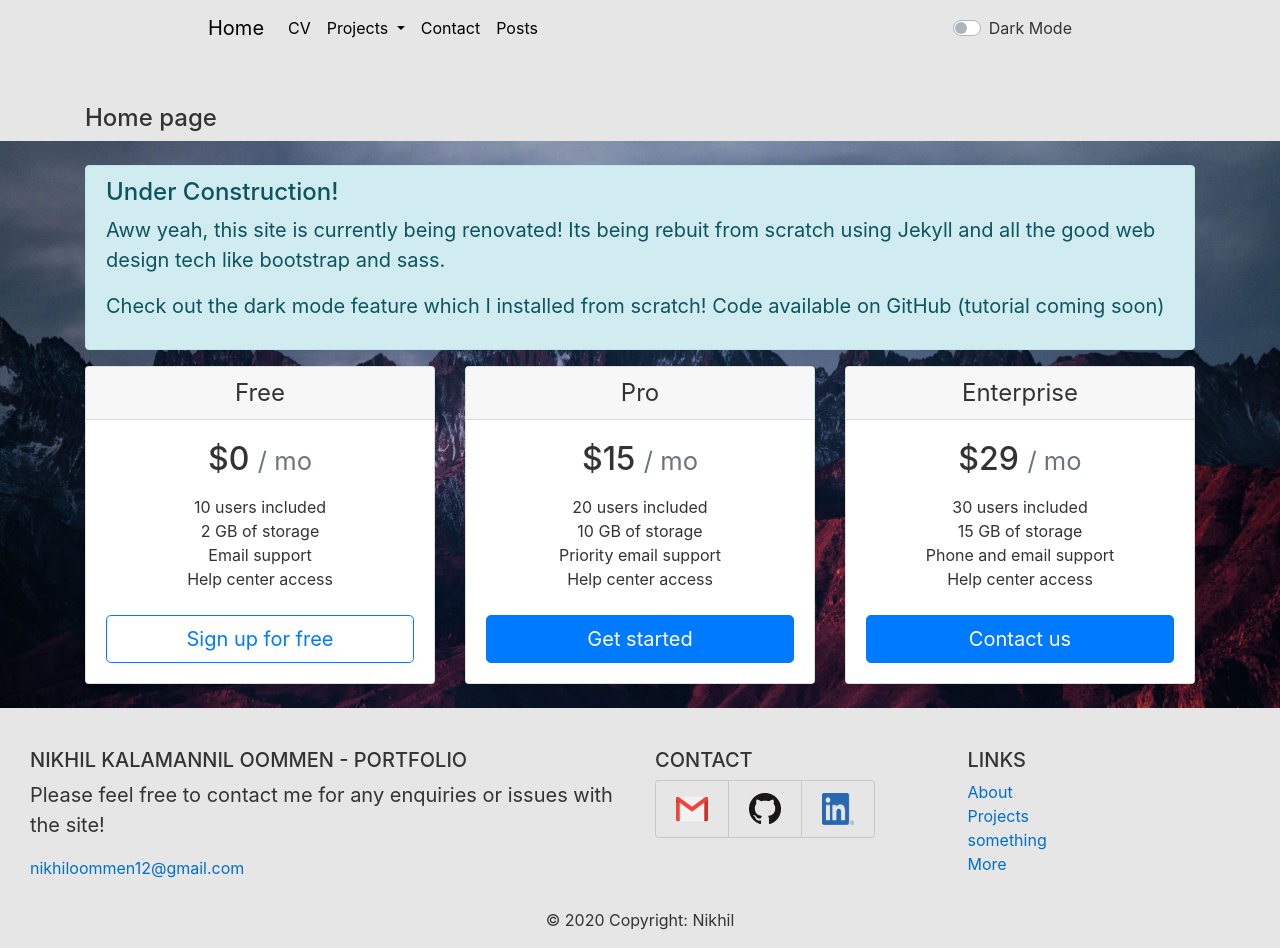
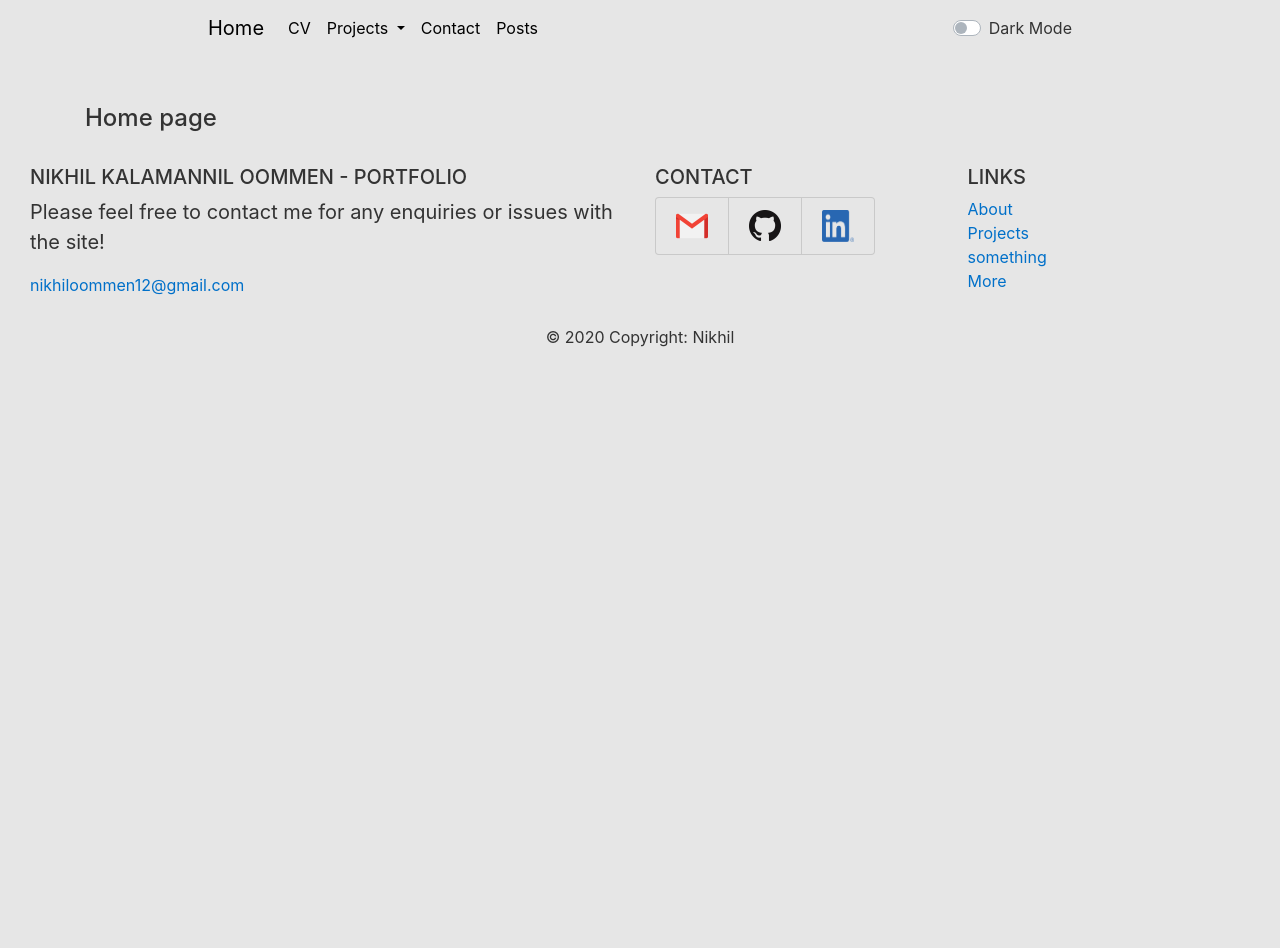
Before and after one commit to Nikhil-KO/Nikhil-KO.github.io, a Jekyll site: the page built from index.md, in a window 1280 px wide. Built offline with Jekyll 4.4.1, drawn with Linux system fonts in a browser that asks for light colours; after the commit the page ends 900 px from its top, so only the background shows below that.

Commit message:
Revert "Fix the bug with image url path relativity"
This reverts commit 45acb9a7ecd68779ad7fbf3daec55ea6dc7f83b1.

```diff
--- a/_includes/construction.html
+++ /dev/null
@@ -1,57 +0,0 @@
-<div id="construction">
-<div class="container">
-    <br>
-<div class="alert alert-info" role="alert">
-    <h4 class="alert-heading">Under Construction!</h4>
-    <p>Aww yeah, this site is currently being renovated! Its being rebuit from scratch using Jekyll and all the good web design tech like bootstrap and sass.</p>
-    <p>Check out the dark mode feature which I installed from scratch! Code available on GitHub (tutorial coming soon)</p>
-</div>
-<div class="card-deck mb-3 text-center">
-    <div class="card mb-4 shadow-sm">
-        <div class="card-header">
-            <h4 class="my-0 font-weight-normal">Free</h4>
-        </div>
-        <div class="card-body">
-            <h1 class="card-title pricing-card-title">$0 <small class="text-muted">/ mo</small></h1>
-            <ul class="list-unstyled mt-3 mb-4">
-            <li>10 users included</li>
-            <li>2 GB of storage</li>
-            <li>Email support</li>
-            <li>Help center access</li>
-            </ul>
-            <button type="button" class="btn btn-lg btn-block btn-outline-primary">Sign up for free</button>
-        </div>
-    </div>
-    <div class="card mb-4 shadow-sm">
-        <div class="card-header">
-            <h4 class="my-0 font-weight-normal">Pro</h4>
-        </div>
-        <div class="card-body">
-            <h1 class="card-title pricing-card-title">$15 <small class="text-muted">/ mo</small></h1>
-            <ul class="list-unstyled mt-3 mb-4">
-            <li>20 users included</li>
-            <li>10 GB of storage</li>
-            <li>Priority email support</li>
-            <li>Help center access</li>
-            </ul>
-            <button type="button" class="btn btn-lg btn-block btn-primary">Get started</button>
-        </div>
-    </div>
-    <div class="card mb-4 shadow-sm">
-        <div class="card-header">
-            <h4 class="my-0 font-weight-normal">Enterprise</h4>
-        </div>
-        <div class="card-body">
-            <h1 class="card-title pricing-card-title">$29 <small class="text-muted">/ mo</small></h1>
-            <ul class="list-unstyled mt-3 mb-4">
-            <li>30 users included</li>
-            <li>15 GB of storage</li>
-            <li>Phone and email support</li>
-            <li>Help center access</li>
-            </ul>
-            <button type="button" class="btn btn-lg btn-block btn-primary">Contact us</button>
-        </div>
-    </div>
-</div>
-</div>
-</div>
--- a/_layouts/default.html
+++ b/_layouts/default.html
@@ -13,7 +13,6 @@
 	<div class="container">
 		{{ content}}
 	</div>
-	{% include construction.html %}
 </body>
 {% include footer.html %}
 </html>
--- a/assets/css/main.scss
+++ b/assets/css/main.scss
@@ -1,20 +1,16 @@
 ---
 ---
-
-$baseurl: "{{ site.baseurl }}";
 
 html[data-theme="light"] {
 	--link-color: rgb(0, 112, 201);
   	--main-background-color: hsl(0, 0%, 90%);
-	--main-text-color: hsl(0, 0%, 20%);
-	--construction-banner: url("#{$baseurl}/assets/images/mountain.jpg");
+  	--main-text-color: hsl(0, 0%, 20%);
 }
 
 html[data-theme="dark"] {
   	--link-color:  #2BE022;
   	--main-background-color: hsl(0, 0%, 20%);
-	--main-text-color: hsl(0, 0%, 85%);
-	--construction-banner: url("#{$baseurl}/assets/images/nightSky.jpg");
+  	--main-text-color: hsl(0, 0%, 85%);
 }
 
 body {
@@ -45,9 +41,3 @@ h2 {
 p {
 	font-size: 1.25rem;
 }
-
-#construction {
-	background: var(--construction-banner);
-    background-size: 100% 700px;
-    transition: 5s;
-}
```
